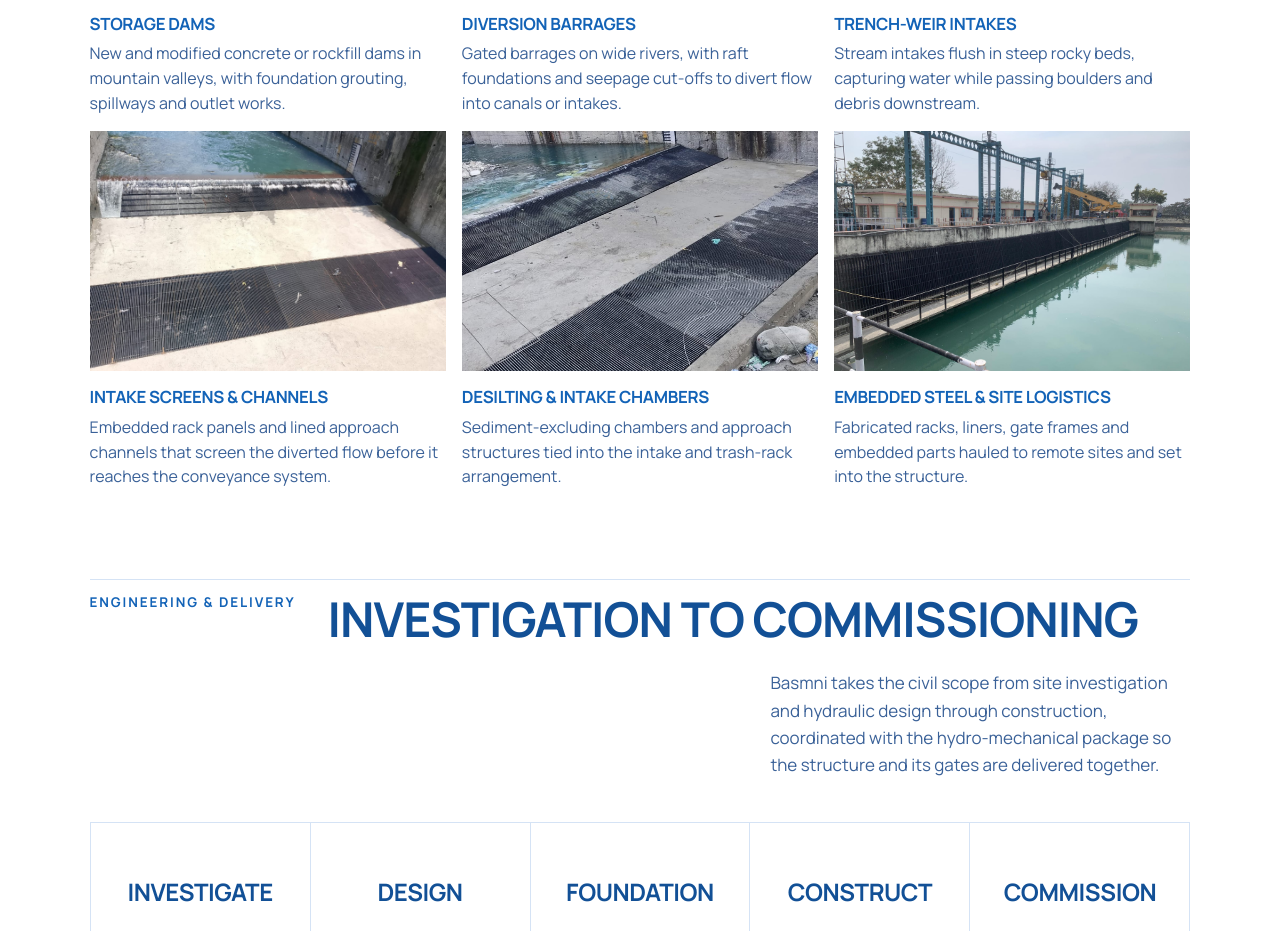
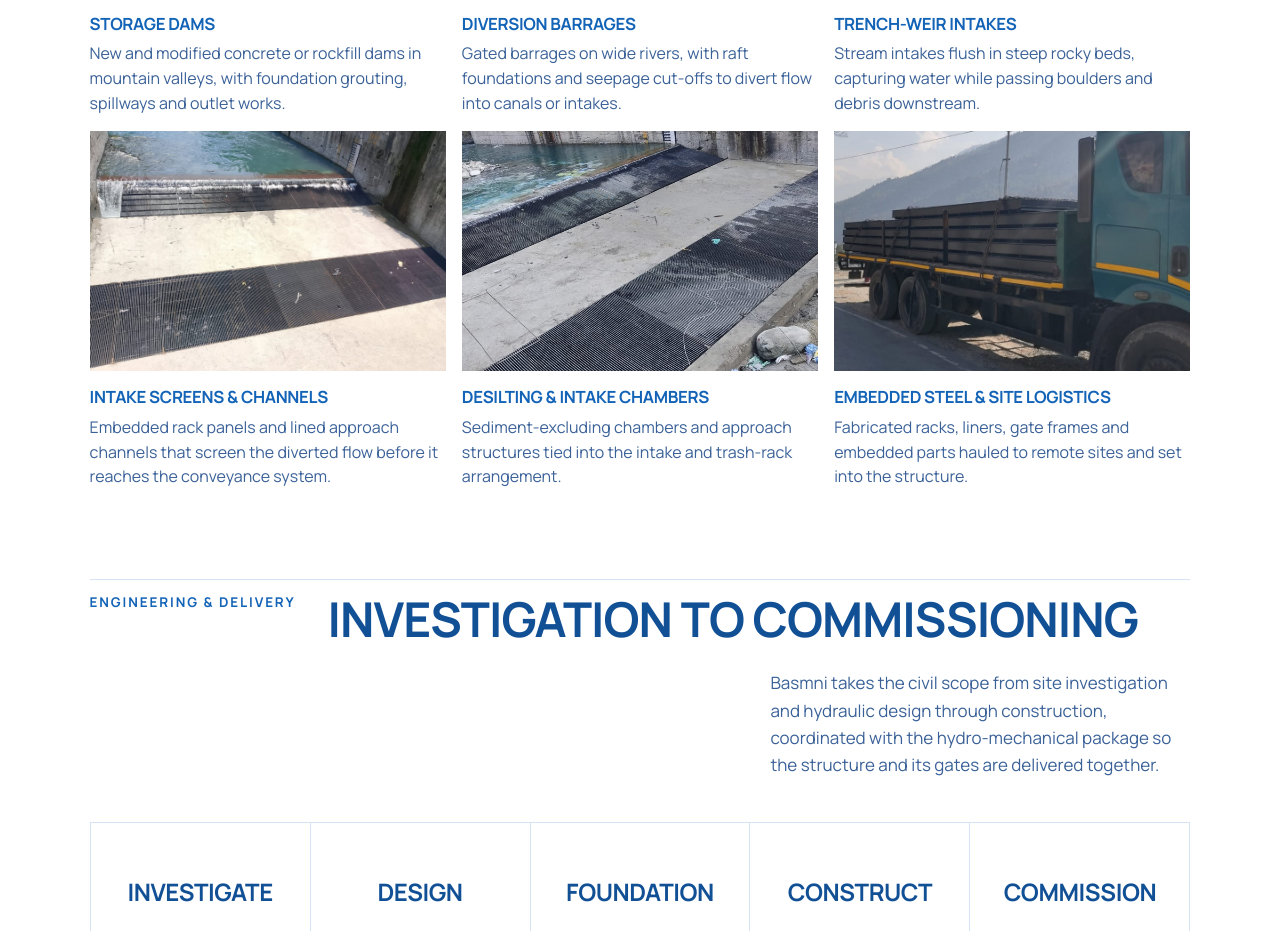
Before and after one commit to code-x-prime/basmni, a Next.js app: page /products-services/civil-works in a window 1280 px wide. Shown: the part 2927-3858 px from the top of the page. Built offline with nearby package versions, Linux system fonts and the light colour scheme.

Commit message:
Refactor code structure for improved readability and maintainability

```diff
--- a/content/civil.ts
+++ b/content/civil.ts
@@ -121,7 +121,7 @@ export const civilApplications: CivilApplication[] = [
   {
     title: 'Embedded steel & site logistics',
     text: 'Fabricated racks, liners, gate frames and embedded parts hauled to remote sites and set into the structure.',
-    image: 'civilIntakeTrashRackWall',
+    image: 'civilSteelDeliveryTruck',
   },
 ]
 
--- a/content/site.ts
+++ b/content/site.ts
@@ -31,6 +31,7 @@ export const media = {
   civilGatedBarrageGantry: '/images/civil-gated-barrage-gantry.jpeg',
   civilDamSpillwayPiers: '/images/civil-dam-spillway-piers.jpeg',
   civilIntakeTrashRackWall: '/images/civil-intake-trash-rack-wall.jpeg',
+  civilSteelDeliveryTruck: '/images/civil-steel-delivery-truck.jpeg',
   civilIntakeChannelGate: '/images/civil-intake-channel-gate.jpeg',
   spillway: '/images/spillway-debris-boom.jpeg',
   field: '/images/field-crane-installation.jpeg',
```
Also changed, not shown: public/images/civil-steel-delivery-truck.jpeg (added), 1 other file (tests, documents, lock files or other folders).
